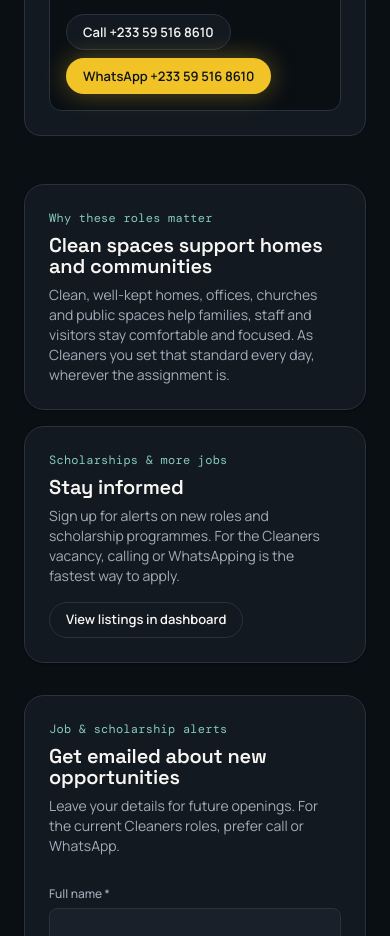
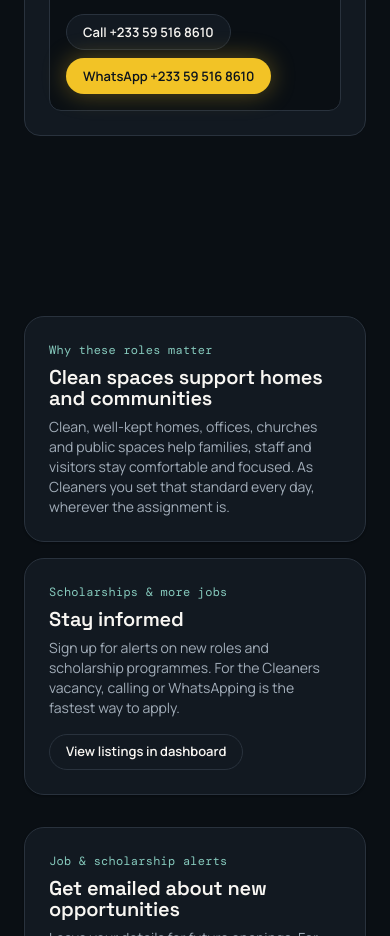
Before and after one commit to kyleel2249/CintexaWeb, a React (Vite) app in the folder artifacts/cintexa/: page /careers in a window 390 px wide. Shown: the part 1260-2196 px from the top of the page. Built offline with nearby package versions, Linux system fonts and the light colour scheme; no server answers.

Commit message:
In-content responsive AdSense unit on careers page

```diff
--- a/artifacts/cintexa/src/pages/Careers.tsx
+++ b/artifacts/cintexa/src/pages/Careers.tsx
@@ -1,6 +1,7 @@
 import { useEffect, useState, type FormEvent } from "react";
 import { Link } from "wouter";
 import { submitCareerAlert } from "@/lib/email-notifications";
+import { AdSenseInContent } from "@/components/ads/AdSenseSlot";
 
 const WHATSAPP_NUMBER = "233595168610";
 const PHONE_DISPLAY = "+233 59 516 8610";
@@ -219,6 +220,8 @@ export function Careers() {
           </div>
         </article>
 
+        <AdSenseInContent />
+
         <div className="mt-12 grid gap-8 lg:grid-cols-2">
           <div className="space-y-4">
             <div className="cx-card">
```
